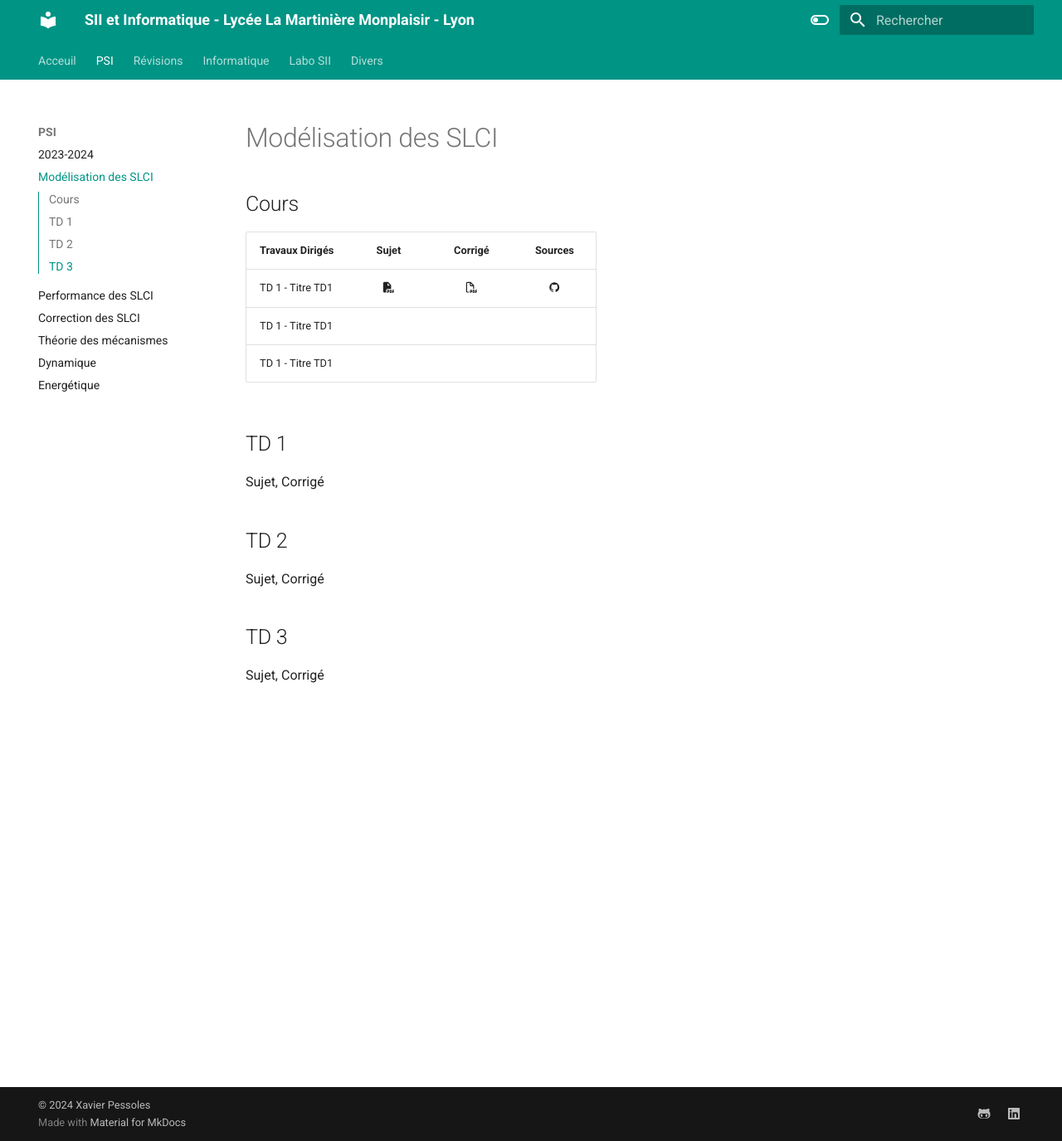
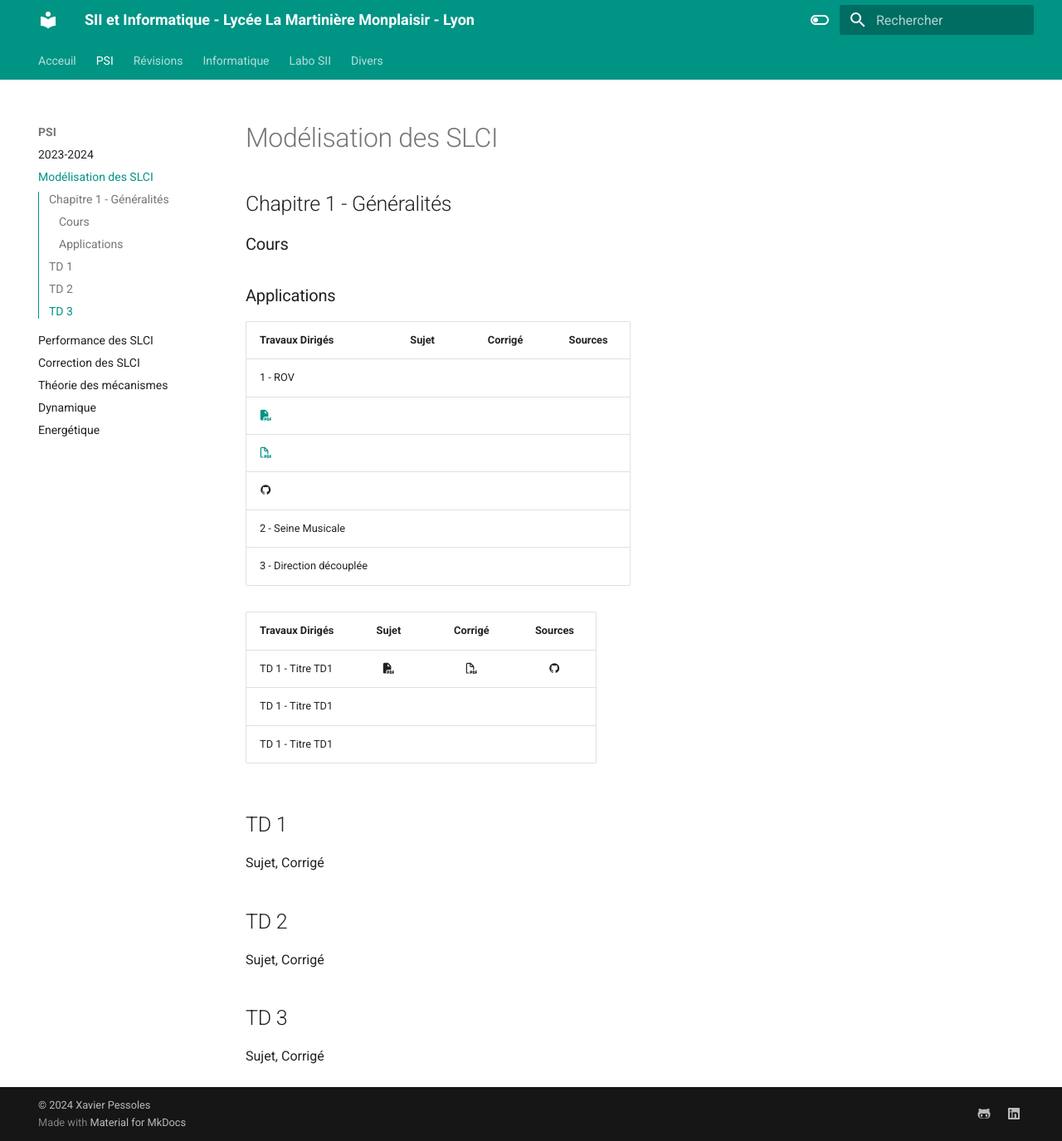
Before and after one commit to xpessoles/xpessoles.github.io, an MkDocs documentation site: the page built from docs/PSI/Cycle_01.md, in a window 1280 px wide and 1375 px high. Shown: the whole window at 83% size. Built offline with MkDocs 1.6.1 and Material for MkDocs 9.7.7, drawn with Linux system fonts in a browser that asks for light colours.

Commit message:
Update Cycle_01.md

```diff
--- a/docs/PSI/Cycle_01.md
+++ b/docs/PSI/Cycle_01.md
@@ -1,6 +1,18 @@
 # Modélisation des SLCI
 
-## Cours
+## Chapitre 1 - Généralités
+
+### Cours
+
+### Applications
+| Travaux Dirigés | Sujet | Corrigé | Sources  |
+| :-------------- | :---: | :------: | :-----: |
+| 1 - ROV                |
+[:fontawesome-solid-file-pdf:](http://xpessoles-cpge.fr/pdf/Application_01_ROV_Sujet.pdf) |
+[:fontawesome-regular-file-pdf:](http://xpessoles-cpge.fr/pdf/Application_01_ROV_Corrige.pdf) |
+:material-github:|
+| 2 - Seine Musicale     | | | |
+| 3 - Direction découplée| | | |
 
 | Travaux Dirigés | Sujet | Corrigé | Sources  |
 | :-------------- | :---: | :------: | :-----: |
```
